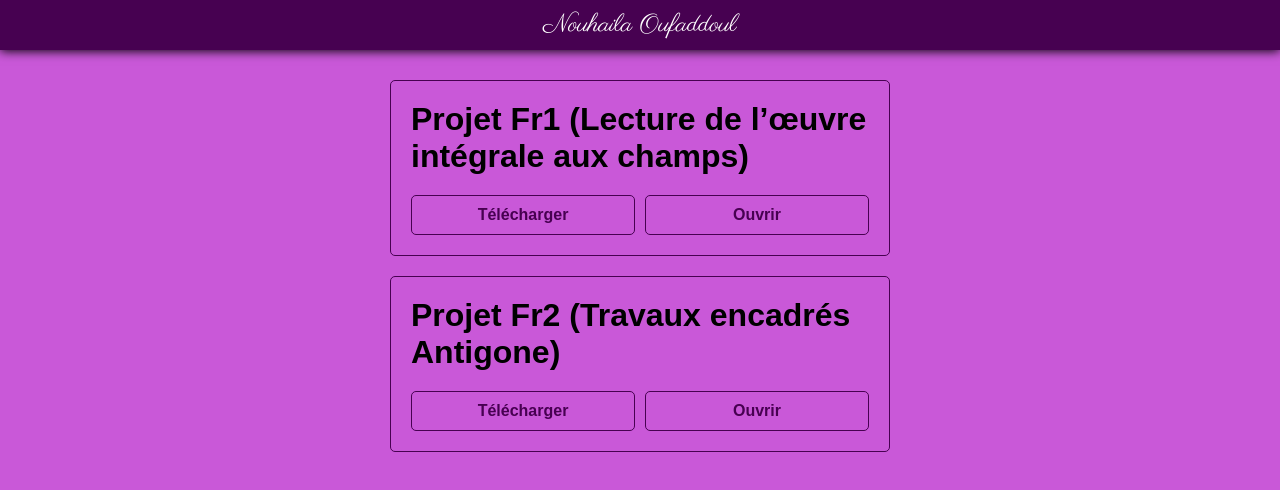
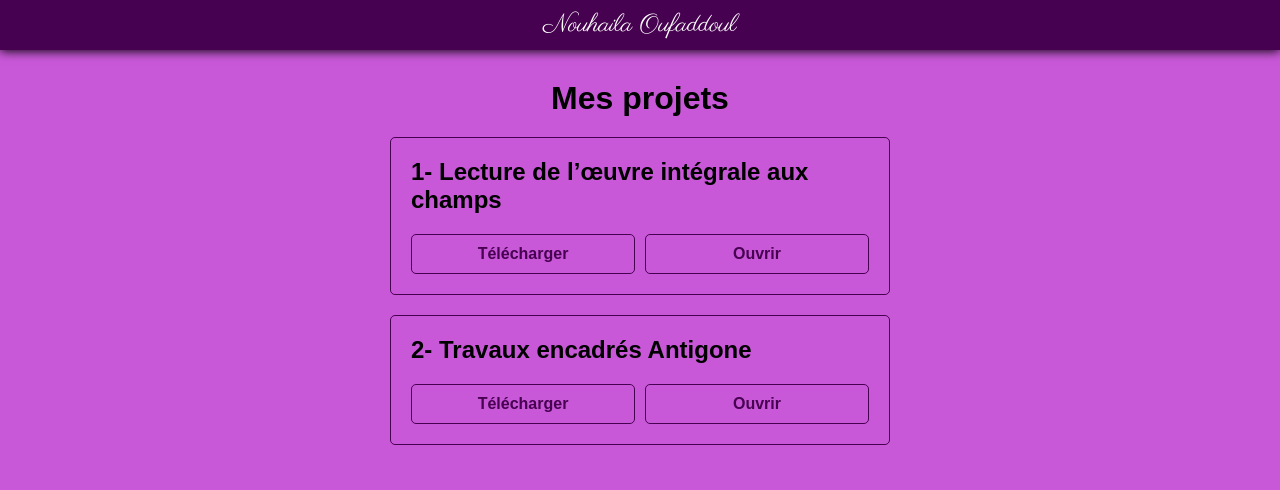
Before and after one commit to nouhailaouf/nouhailaouf.github.io, a plain HTML site: page index.html in a window 1280 px wide. Drawn offline with Linux system fonts and the light colour scheme.

Commit message:
Update index.html

```diff
--- a/index.html
+++ b/index.html
@@ -12,9 +12,10 @@
 <body>
     <nav><div>Nouhaila Oufaddoul</div></nav>
     <main>
+        <h1>Mes projets</h1>
         <div>
-            <h1>Projet Fr1 (Lecture de l’œuvre intégrale
-aux champs)</h1>
+            <h2>1- Lecture de l’œuvre intégrale
+aux champs</h2>
             <div>
                 <a href="assets/projet fr.pptx" download="projet fr.pptx">Télécharger</a>
                 <a href="assets/projet fr.pdf" >Ouvrir</a>
@@ -22,8 +23,8 @@ aux champs)</h1>
         </div>
 
         <div>
-            <h1>Projet Fr2 (Travaux encadrés
-Antigone)</h1>
+            <h2>2- Travaux encadrés
+Antigone</h2>
             <div>
                 <a href="assets/projet fr2.pptx" download="projet fr.pptx">Télécharger</a>
                 <a href="assets/projet fr2.pdf" >Ouvrir</a>
```
